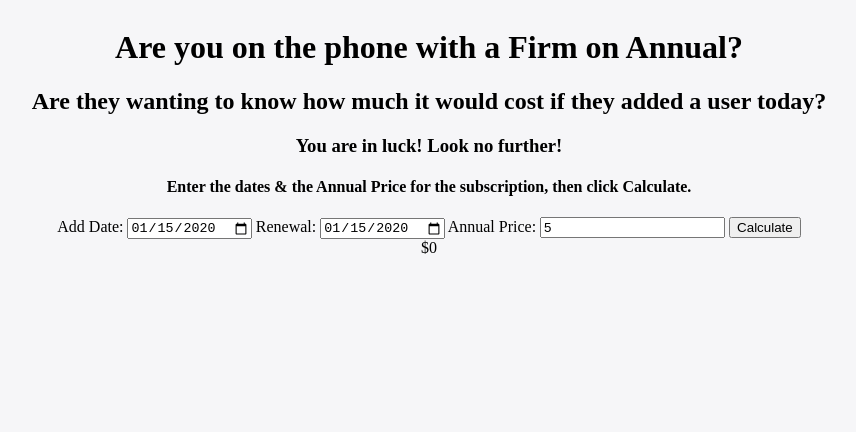
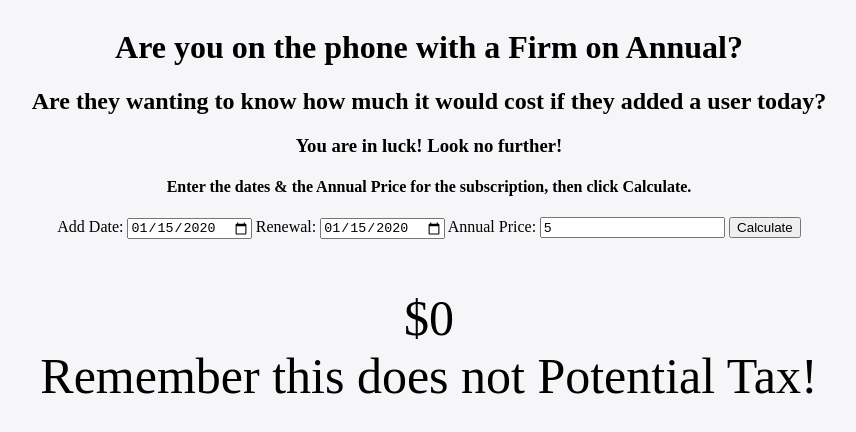
Before and after one commit to carvajalejandro/cs-calculator, a plain HTML site: page index.html in a window 1280 px wide. Both pictures are taken after typing "2020-01-15", "2020-01-15", "5" into the empty fields and a click on the button "Calculate". Shown: the whole page, without its empty margins (211-1067 px from the left). Drawn offline with Linux system fonts and the light colour scheme.

Commit message:
Add a taxReminder div with warning message!

```diff
--- a/index.html
+++ b/index.html
@@ -13,19 +13,18 @@
     <h1>Are you on the phone with a Firm on Annual?</h1>
     <h2>Are they wanting to know how much it would cost if they added a user today?</h2>
     <h3>You are in luck! Look no further!</h3>
-    <h4>
-     Enter the dates & the Annual Price for the subscription, then click Calculate.</h4>
+    <h4>Enter the dates & the Annual Price for the subscription, then click Calculate.</h4>
+<div class=buttons>
   <label for="addDate">Add Date: </label>
    <input type="date" id="addDate" >
   <label for="renewalDate">Renewal: </label>
   <input type="date" id="renewalDate" >
   <label for="annualPrice">Annual Price: </label>
   <input type="number" id="annualPrice" >
- <button type="button"  onclick="getValueInput()">
-   Calculate
- </button>
-
- <div id="addCost"></div>
+  <button type="button" onclick="getValueInput()"> Calculate</button>
+</div>
+  <div id="onScreenCost"></div>
+  <div id="taxReminder"></div>
 </div>
 <script src="main.js" async defer></script>
 </body>
--- a/main.js
+++ b/main.js
@@ -1,14 +1,9 @@
-//Create variables that take the date data from the user input
-//then asign those dates to the code we got from the internet
-//Put the entire code into a function
-//Create a button that causes the functions to run
-//Display the result in the page
+
 
 
 const getValueInput = () =>{
 claculation();
 }
-
 function claculation(){
   let addDate = document.getElementById("addDate").value;
   let renewalDate = document.getElementById("renewalDate").value;
@@ -19,6 +14,8 @@
   let totalDays = Math.ceil(difference / (1000 * 3600 * 24));
   let dayilyCost= annualPrice/356;
   let addCost= totalDays * dayilyCost;
-  document.getElementById("addCost").textContent = `$${addCost}`;
-
+  document.getElementById("onScreenCost").textContent = `$${addCost} `;
+  document.getElementById("onScreenCost").style.fontSize = "50px";
+  document.getElementById("taxReminder").textContent = 'Remember this does not Potential Tax!';
+  document.getElementById("taxReminder").style.fontSize = "50px";
 }
--- a/style.css
+++ b/style.css
@@ -1,7 +1,10 @@
 .body{
     display: flex;
-    justify-content: center;
+    justify-content: space-around;
     background-color: #f6f6f8;
     color: black;
     text-align: center;
 }
+#onScreenCost{
+    margin-top: 50px;
+}
```
Lines whose indentation alone changed are shown as unchanged.
